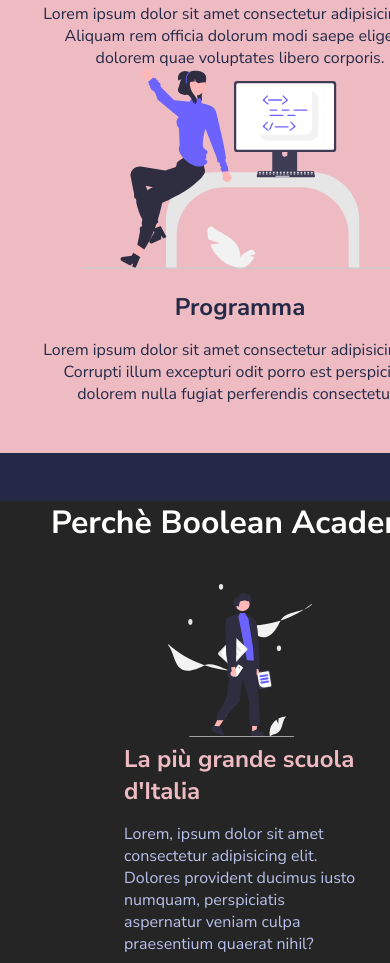
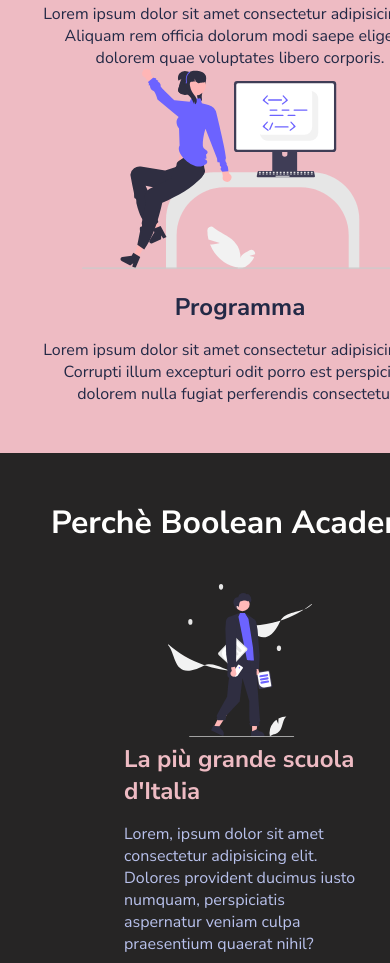
Before and after one commit to Ddanilo9/html-css-resp-wannabe, a plain HTML site: page index.html in a window 390 px wide. Shown: the part 1665-2628 px from the top of the page. Drawn offline with Linux system fonts and the light colour scheme.

Commit message:
margin 480

```diff
--- a/css/style.css
+++ b/css/style.css
@@ -151,5 +151,14 @@ img {
 
    .why-us{
     background-color: rgb(38, 37, 37);
+    margin-bottom: 0px;
+   }
+
+   .why-us .container h2{
+    padding-top: 3rem;
+
+   }
+   .steps{
+    margin-bottom: 0px;
    }
   }
```
